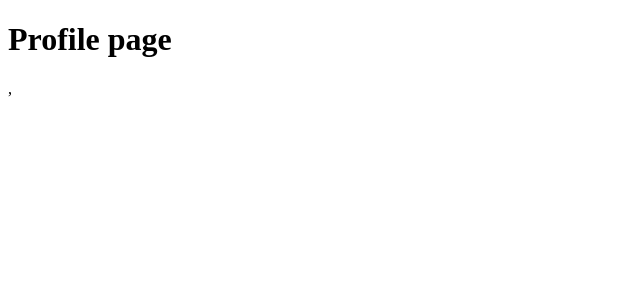
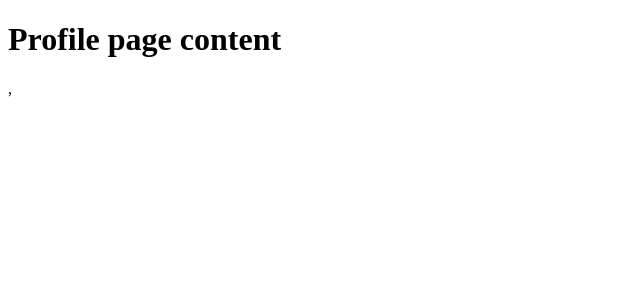
Before and after one commit to Code-Akhilsai/typescript-react, a React (Vite) app in the folder frontend/: page /profile in a window 1280 px wide. Shown: the top 300 px of the page, without its empty margins (0-640 px from the left). Built offline with nearby package versions, Linux system fonts and the light colour scheme.

Commit message:
profile page

```diff
--- a/frontend/src/Profile.tsx
+++ b/frontend/src/Profile.tsx
@@ -1,5 +1,5 @@
-const Profile = ()=>{
-    return <h1>Profile page</h1>
-}
+const Profile = () => {
+  return <h1>Profile page content</h1>;
+};
 
 export default Profile;
```
